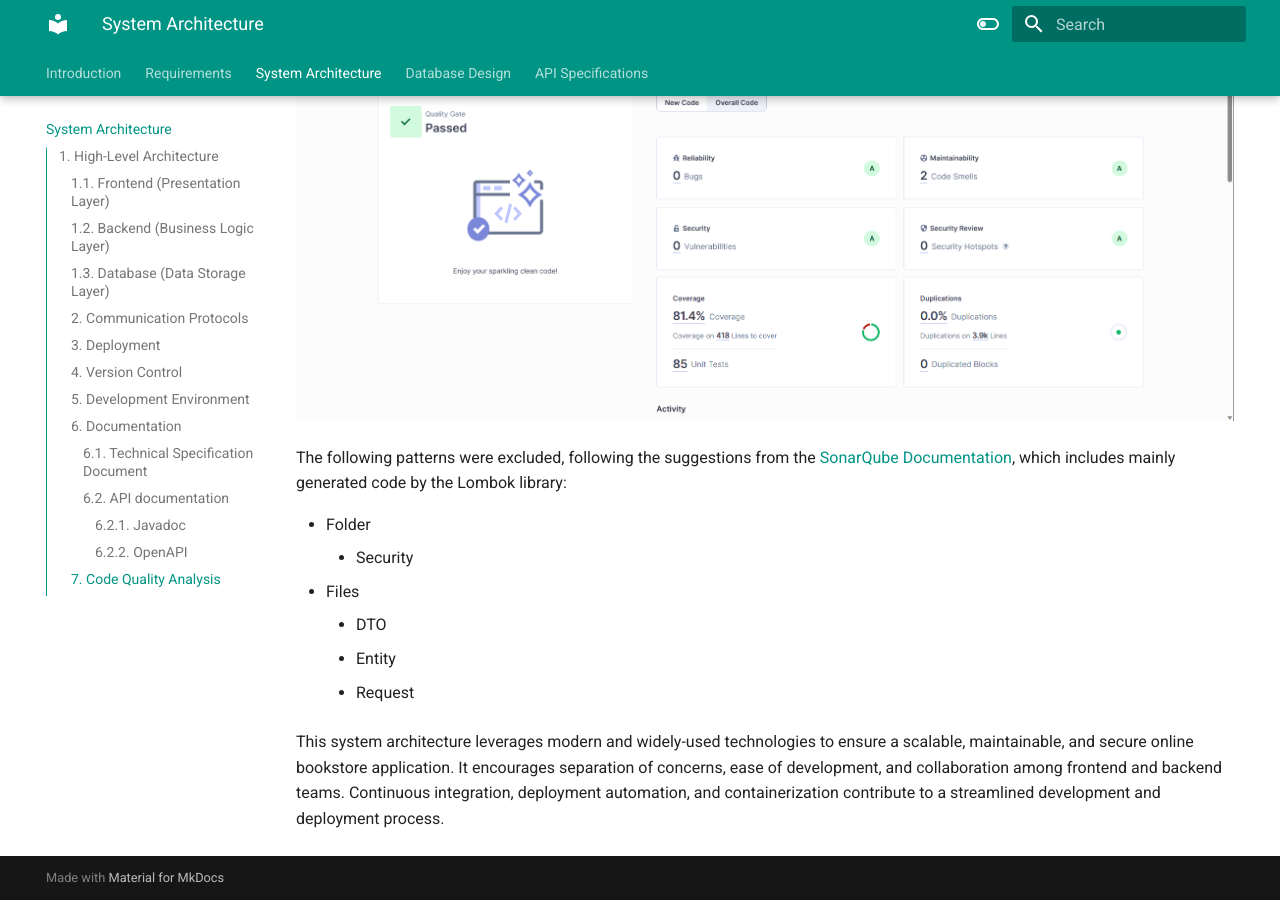
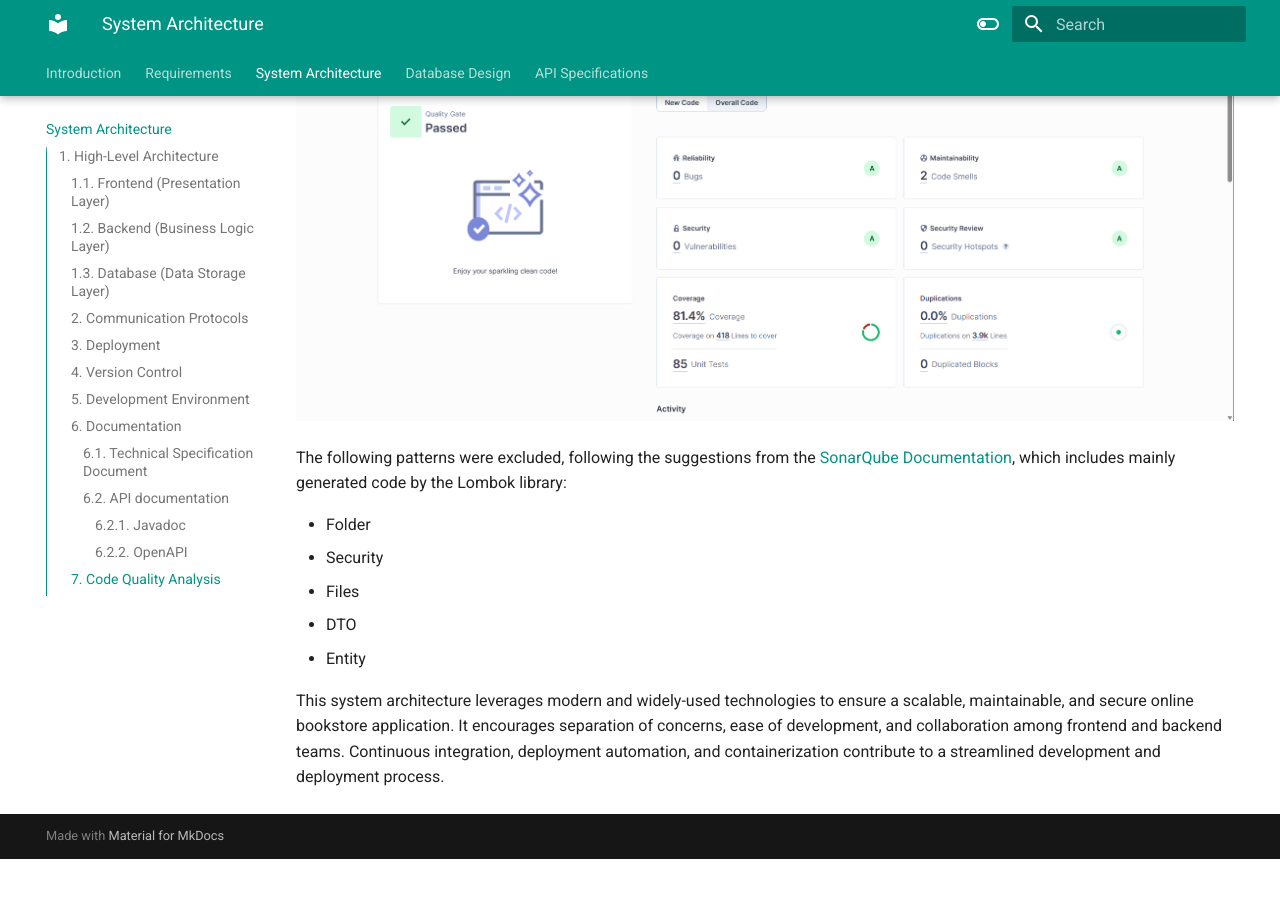
Before and after one commit to MiguelPelegrina/java_school_online_store_documentation, an MkDocs documentation site: the page built from docs/system_architecture.md, in a window 1280 px wide and 900 px high, scrolled down 3239 px. Built offline with MkDocs 1.6.1 and Material for MkDocs 9.7.7, drawn with Linux system fonts in a browser that asks for light colours; after the commit the page ends 4098 px from its top, so only the background shows below that.

Commit message:
update of exlusion patterns

```diff
--- a/docs/system_architecture.md
+++ b/docs/system_architecture.md
@@ -87,10 +87,9 @@ Ensuring the integrity and quality of the codebase is important, therefore Sonar
 The following patterns were excluded, following the suggestions from the [SonarQube Documentation](https://docs.sonarsource.com/sonarqube/8.9/project-administration/narrowing-the-focus/#patterns), which includes mainly generated code by the Lombok library:
 
 - Folder
-    - Security
+  - Security
 - Files
-    - DTO
-    - Entity
-    - Request
+  - DTO
+  - Entity
 
 This system architecture leverages modern and widely-used technologies to ensure a scalable, maintainable, and secure online bookstore application. It encourages separation of concerns, ease of development, and collaboration among frontend and backend teams. Continuous integration, deployment automation, and containerization contribute to a streamlined development and deployment process.
```
